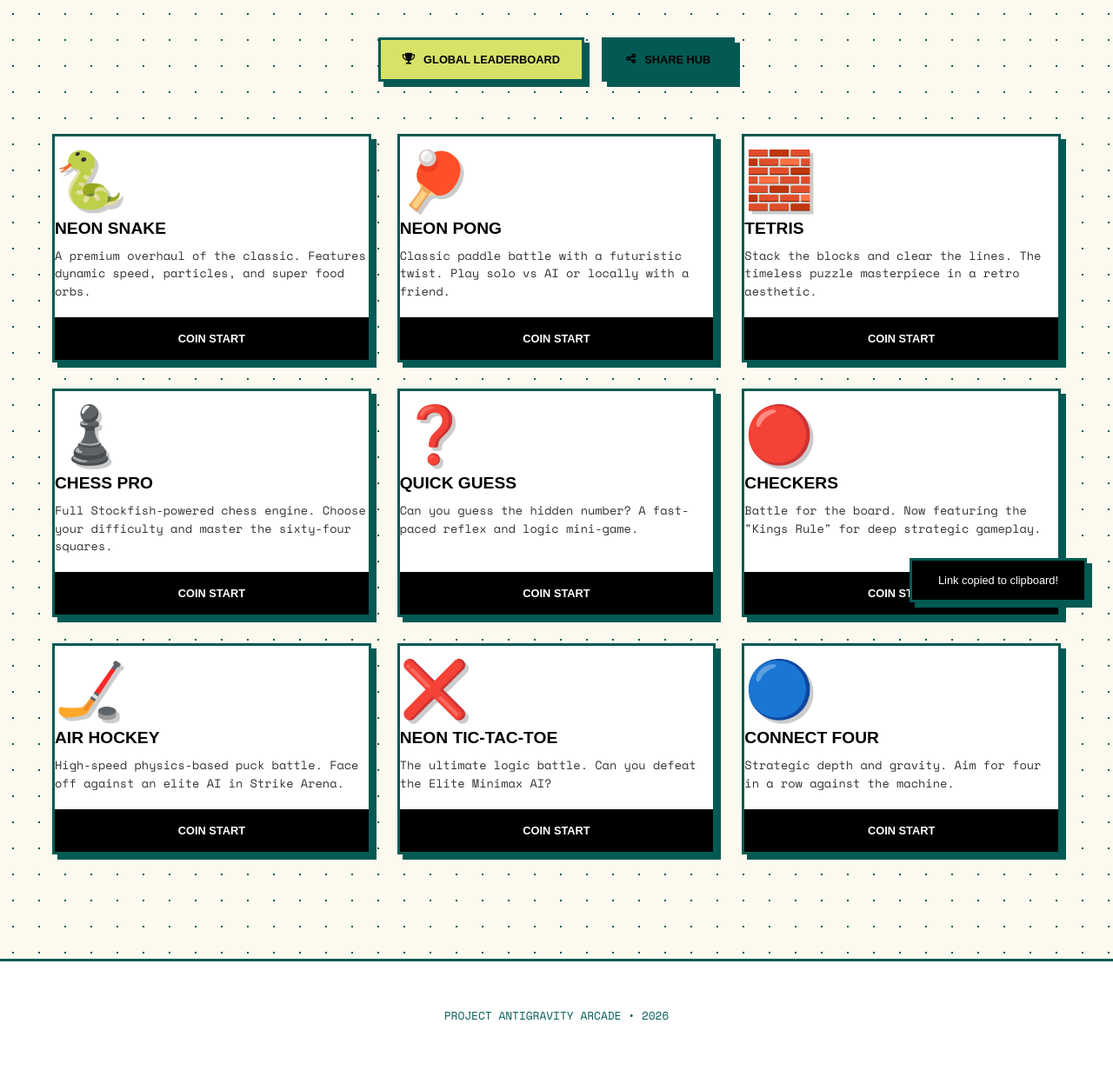
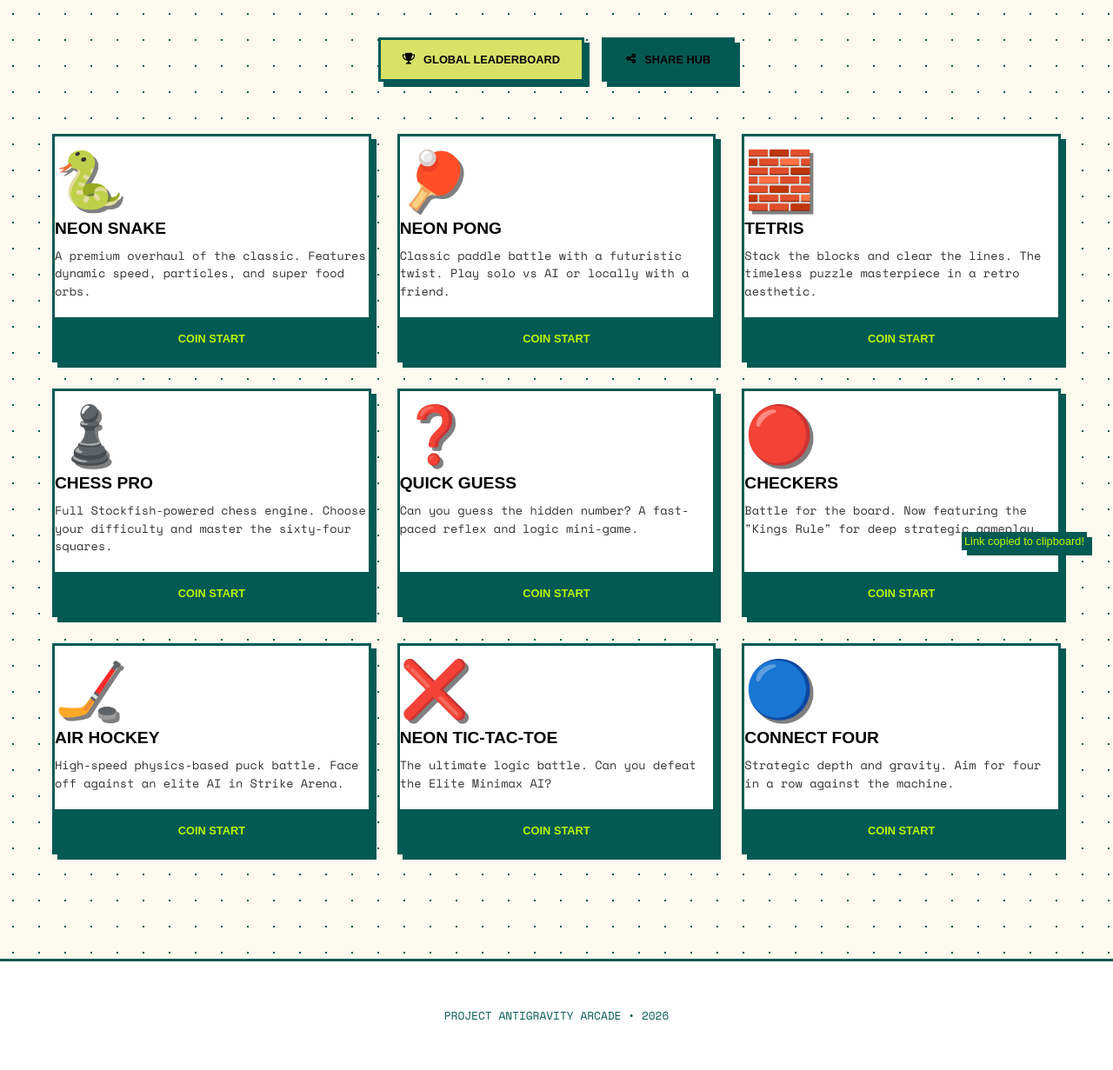
Before and after one commit to Agentic-Ahmed/mark-arcade, a Flask app: page / in a window 1280 px wide. Shown: the part 179-1410 px from the top of the page at 87% size. Run offline with Flask 3, Linux system fonts and the light colour scheme; some web fonts are replaced.

Commit message:
style: redesign game cards with Lime/Teal palette

```diff
--- a/templates/hub.html
+++ b/templates/hub.html
@@ -197,7 +197,8 @@
             display: flex;
             align-items: center;
             justify-content: center;
-            background: var(--card-color, #eee);
+            background: var(--text);
+            /* Teal Header */
             height: 150px;
             position: relative;
         }
@@ -208,8 +209,10 @@
 
         .game-icon {
             font-size: 4rem;
-            filter: drop-shadow(4px 4px 0px rgba(0, 0, 0, 0.2));
+            filter: drop-shadow(4px 4px 0px rgba(0, 0, 0, 0.5));
             transition: transform 0.2s;
+            color: var(--primary);
+            /* Lime Icon */
         }
 
         .game-card:hover .game-icon {
@@ -246,8 +249,8 @@
         }
 
         .play-btn {
-            background: #000;
-            color: #fff;
+            background: var(--text);
+            color: var(--primary);
             border: none;
             padding: 15px;
             font-family: var(--font-display);
@@ -257,18 +260,16 @@
             font-weight: 800;
             cursor: pointer;
             transition: all 0.2s;
-            border: 2px solid #000;
+            border: 2px solid var(--text);
         }
 
-        [data-theme="dark"] .play-btn {
-            background: #fff;
-            color: #000;
-            border-color: #fff;
-        }
+
 
         .game-card:hover .play-btn {
-            background: var(--card-color);
-            color: #000;
+            background: var(--primary);
+            color: var(--text);
+            box-shadow: 4px 4px 0px var(--text);
+            transform: translate(-2px, -2px);
         }
 
         /* Toast Notification */
@@ -276,10 +277,9 @@
             position: fixed;
             bottom: 30px;
             right: 30px;
-            background: #000;
-            color: #fff;
-            padding: 15px 30px;
             border: var(--border-width) solid var(--border-color);
+            background: var(--text);
+            color: var(--primary);
             font-family: var(--font-display);
             font-size: 0.8rem;
             z-index: 10000;
```
Also changed, not shown: index.html (+15 -15 lines).
